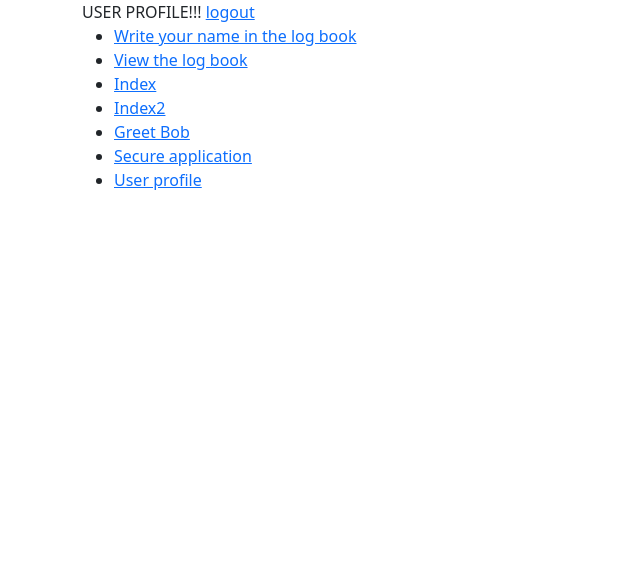
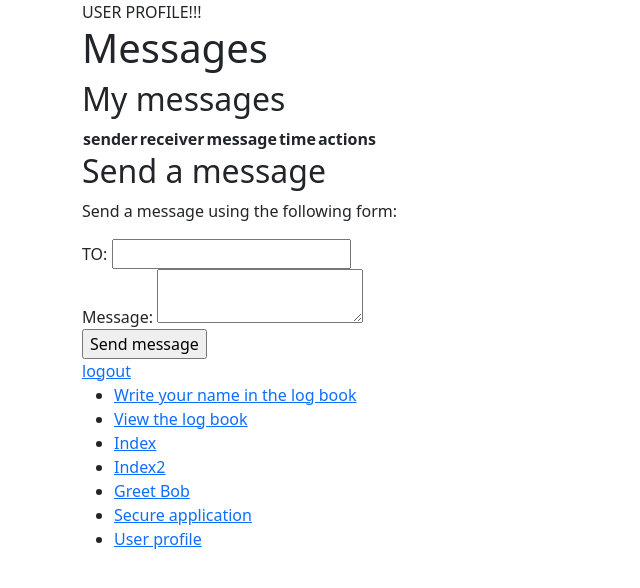
Before and after one commit to GoMerKs/eCommerceH23S3, a PHP site: page /User/profile in a window 1280 px wide. Shown: the top 588 px of the page, without its empty margins (0-640 px from the left). Run offline with PHP 8.4, Linux system fonts and the light colour scheme; the visitor is signed in with stand-in values (Sample User, id 1); tables that the repository leaves empty or names only in its code hold one stand-in row (values such as "Sample post"); lists and menus that the app fills with data are empty.

Commit message:
Added messaging

```diff
--- a/app/controllers/User.php
+++ b/app/controllers/User.php
@@ -55,6 +55,28 @@
 			header('location:/User/index');
 			return;
 		}
-		$this->view('User/profile');
+		$message = new \app\models\Message();
+		$messages = $message->getAllForUser($_SESSION['user_id']);
+		$this->view('User/profile',$messages);
 	}
+
+
+	public function sendMessage(){
+		if(isset($_POST['action'])){
+			$receiver = $_POST['receiver'] ?? '';
+			$user = new \app\models\User();
+			$user = $user->getByUsername($receiver);
+			if($user){
+				$message = new \app\models\Message();
+				$message->receiver = $user->user_id;//set the FK to a PK value
+				$message->sender = $_SESSION['user_id'];
+				$message->message = $_POST['message'];
+				$message->insert();
+			}else{
+				header('location:/User/profile?error=' . "$receiver is not a valid user. No message sent.");
+			}
+		}
+		header('location:/User/profile');
+	}
+
 }
--- /dev/null
+++ b/app/models/Message.php
@@ -0,0 +1,41 @@
+<?php
+namespace app\models;
+
+class Message extends \app\core\Model{
+	public $message_id;
+	public $sender;
+	public $receiver;
+	public $message;
+	public $timestamp;
+
+	public function insert(){
+		$SQL = "INSERT INTO message (sender,receiver,message) value (:sender,:receiver,:message)";
+		$STH = $this->connection->prepare($SQL);
+		$data = ['sender'=>$this->sender,
+					'receiver'=>$this->receiver,
+					'message'=>$this->message];
+		$STH->execute($data);
+		$this->message_id = $this->connection->lastInsertId();
+		//TODO: if needed get the timestamp
+	}
+
+	public function delete($message_id,$user_id){
+		//only the owner of the message can delete it
+		$SQL = "DELETE FROM message WHERE message_id=:message_id AND receiver = :receiver";
+		$STH = $this->connection->prepare($SQL);
+		$data = ['message_id'=>$message_id,
+					'receiver'=>$user_id];
+		$STH->execute($data);
+	}
+
+	public function getAllForUser($user_id){
+		$SQL = "SELECT * FROM message WHERE sender=:sender OR receiver=:receiver";
+		$STH = $this->connection->prepare($SQL);
+		$data = ['receiver'=>$user_id,
+					'sender'=>$user_id];
+		$STH->execute($data);
+		$STH->setFetchMode(\PDO::FETCH_CLASS, 'app\\models\\Message');
+		return $STH->fetchAll();
+	}
+
+}
--- a/app/views/User/profile.php
+++ b/app/views/User/profile.php
@@ -1,6 +1,38 @@
 <?php $this->view('shared/header','Register your account'); ?>
 
 USER PROFILE!!!
+
+<h1>Messages</h1>
+
+<h2>My messages</h2>
+
+<table>
+	<tr><th>sender</th><th>receiver</th><th>message</th><th>time</th><th>actions</th></tr>
+<?php
+//display all messages
+foreach ($data as $message) {
+	echo "<tr>
+	<td>$message->sender</td>
+	<td>$message->receiver</td>
+	<td>$message->message</td>
+	<td>$message->timestamp</td>
+	<td><a href='/User/messageDelete/$message->message_id'>DELETE</a></td>
+</tr>";
+}
+?>
+</table>
+<h2>Send a message</h2>
+<p>Send a message using the following form:</p>
+<form action='/User/sendMessage' method='post'>
+
+	<label>TO: <input type="text" name="receiver"></label><br/>
+	<label>Message:	<textarea name="message"></textarea></label><br/>
+	<input type="submit" name="action" value="Send message">
+
+</form>
+
+
+
 <a href='/User/logout'>logout</a>
 
 <?php $this->view('shared/footer'); ?>
```
